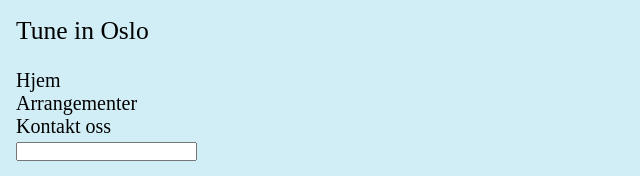
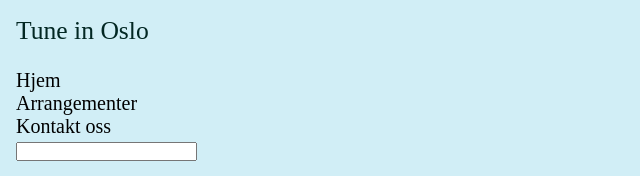
Before and after one commit to KorneliaAL/ticketmaster-events-oslo, a plain HTML site: page _app/index.html in a window 1280 px wide. Shown: the top 176 px of the page, 0-640 px from the left. Drawn offline with Linux system fonts and the light colour scheme; a web font is replaced by a local one.

Commit message:
Added link for logo, reset default styling

```diff
--- a/_app/css/modules/header.css
+++ b/_app/css/modules/header.css
@@ -4,9 +4,11 @@
 }
 
 .header__logo {
+	color: var(--color-01);
 	font-family: var(--font-family-header);
 	font-size: var(--font-size-large);
 	font-weight: var(--font-weight-bold);
+	text-decoration: none;
 }
 /*
 .header__navigation
--- a/_app/index.html
+++ b/_app/index.html
@@ -10,7 +10,7 @@
 </head>
 <body>
 	<header class="header">
-		<div class="header__logo">Tune in Oslo</div>
+		<a href="/_app/index.html" class="header__logo">Tune in Oslo</a>
 		<nav class="header__navigation">
 			<button class="header__navigation-burger-button"></button>
 			<ul class="header__navigation-list-container">
```
